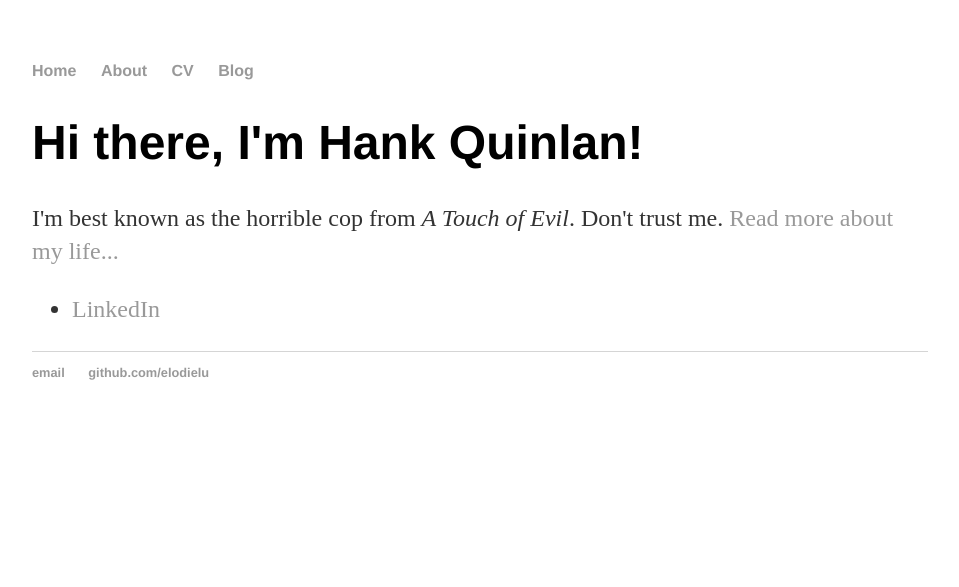
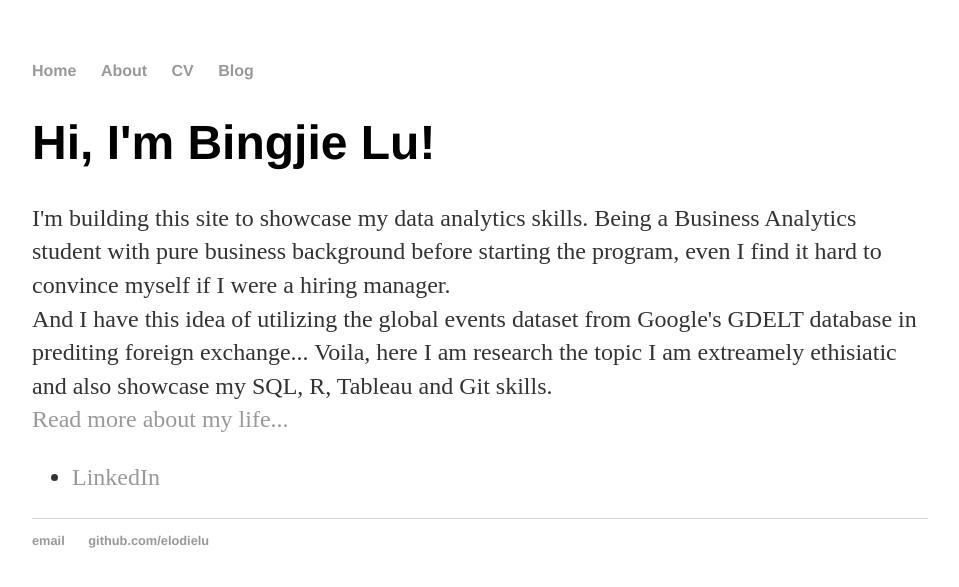
Before and after one commit to elodielu/elodielu.github.io, a Jekyll site: the page built from index.html, in a window 1280 px wide. Shown: the top 587 px of the page, without its empty margins (160-1119 px from the left). Built offline with Jekyll 4.4.1, drawn with Linux system fonts in a browser that asks for light colours.

Commit message:
Update index.html

```diff
--- a/index.html
+++ b/index.html
@@ -4,8 +4,12 @@ title: Bingjie Lu
 ---
 
 		<div class="blurb">
-			<h1>Hi there, I'm Hank Quinlan!</h1>
-			<p>I'm best known as the horrible cop from <em>A Touch of Evil</em>. Don't trust me. <a href="/about">Read more about my life...</a></p>
+			<h1>Hi, I'm Bingjie Lu!</h1>
+			<p>I'm building this site to showcase my data analytics skills. Being a Business Analytics student with pure business background before starting the program, even I find it hard to convince myself if I were a hiring manager.<br>
+
+			And I have this idea of utilizing the global events dataset from Google's GDELT database in prediting foreign exchange... Voila, here I am research the topic I am extreamely ethisiatic and also showcase my SQL, R, Tableau and Git skills.<br>
+
+			<a href="/about">Read more about my life...</a></p>
 
 			<ul class="contacts">
 				<li><a href="https://www.linkedin.com/in/bingjie-lu/">LinkedIn</a></li>
```
